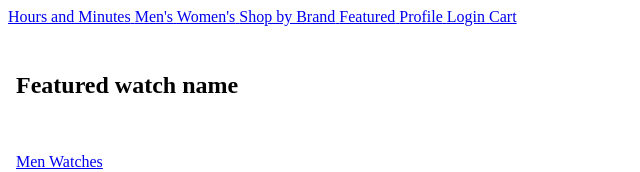
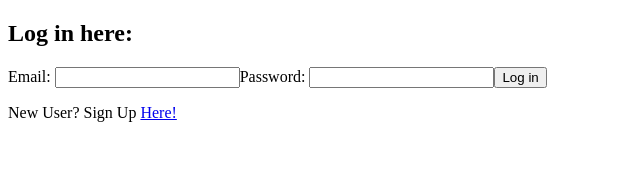
Before and after one commit to HoursAndMinutes/hours-and-minutes, a React (Vite) app in the folder client/: page / in a window 1280 px wide. Shown: the top 172 px of the page, without its empty margins (0-640 px from the left). Built offline with nearby package versions, Linux system fonts and the light colour scheme; no server answers.

Commit message:
sharul+tyler updates

```diff
--- a/client/src/App.jsx
+++ b/client/src/App.jsx
@@ -13,12 +13,22 @@ import SingleItem from './pages/SingleItem';
 import NavBar from './components/NavBar';
 import Footer from './components/Footer';
 import BrandsDetails from './pages/BrandsDetails';
-
+import { useEffect, useState } from 'react';
 
 const App = () => {
+
+  const [token, setToken] = useState("")
+
+  useEffect( () => {
+    const tkn = localStorage.getItem("logintoken")
+    setToken(tkn)
+  }, [])
+
   return (
     <section>
-      <NavBar />
+      {!token ? <LogIn setToken = {setToken}/> :
+      <>
+      <NavBar token = {token} setToken = {setToken} />
         <Routes>
           <Route path='/' element={<Home />}/>
           <Route path='/about' element={<AboutUs />}/>
@@ -26,7 +36,7 @@ const App = () => {
           <Route path='/cart' element={<Cart />}/>
           <Route path='/checkout' element={<Checkout />}/>
           <Route path='/contact' element={<Contact />}/>
-          <Route path='/login' element={<LogIn />}/>
+          {/* <Route path='/login' element={<LogIn />}/> */}
           <Route path='/profile' element={<Profile />}/>
           <Route path='/shop' element={<Shop />}/>
           <Route path='/signup' element={<SignUp />}/>
@@ -34,6 +44,7 @@ const App = () => {
           <Route path='/brands' element={<BrandsDetails />}/>
         </Routes>
       <Footer />
+      </> }
     </section>
   );
 };
--- a/client/src/components/LogInForm.jsx
+++ b/client/src/components/LogInForm.jsx
@@ -1,7 +1,10 @@
 import { useState } from "react";
+import { useLocation } from "react-router-dom";
+import { useNavigate } from "react-router-dom";
 
-const LogInForm = () => {
+const LogInForm = ({setToken}) => {
   //TO DO: Return token, link to backend, sign in user if info is correct
+  const navigate = useNavigate()
   const [email, setEmail] = useState("");
   const [password, setPassword] = useState("");
 
@@ -14,9 +17,14 @@ const LogInForm = () => {
       },
       body: JSON.stringify({ email, password }),
     });
-    const token = await result.json();
-    return token;
+    const resultToken = await result.json();
+    console.log(resultToken)
+    console.log(setToken)
+    setToken(resultToken.token)
+    localStorage.setItem("logintoken",resultToken.token)
+    navigate('/')
   };
+
   return (
     <section>
       <h2>Log in here:</h2>
--- a/client/src/components/NavBar.jsx
+++ b/client/src/components/NavBar.jsx
@@ -1,6 +1,8 @@
 import { Link } from "react-router-dom";
+import { useNavigate } from "react-router-dom";
 
-const NavBar = () => {
+const NavBar = ({setToken}) => {
+    const navigate = useNavigate()
   return (
     <header>
       <nav>
@@ -28,13 +30,20 @@ const NavBar = () => {
           {" "}
           Profile{" "}
         </Link>
-        <Link className="navLink" to="/login">
+        {/* <Link className="navLink" to="/login" state={{token : token}}>
           {" "}
           Login{" "}
-        </Link>
+        </Link> */}
         <Link className="navLink" to="/cart">
           {" "}
           Cart{" "}
+        </Link>
+
+        <Link className="navLink"  onClick={() => {localStorage.removeItem("logintoken")
+        setToken("")
+        navigate('/')}}>
+          {" "}
+          Sign Out{" "}
         </Link>
       </nav>
     </header>
--- a/client/src/pages/LogIn.jsx
+++ b/client/src/pages/LogIn.jsx
@@ -2,12 +2,12 @@ import React, { useState } from 'react';
 import LogInForm from "../components/LogInForm";
 import RegisterForm from "../components/RegisterForm";
 
-const LogIn = () => {
+const LogIn = ({setToken}) => {
     const [showLoginForm, setShowLoginForm] = useState(true);
 
     return (
         <section>
-            {showLoginForm ? <LogInForm /> : <RegisterForm />}
+            {showLoginForm ? <LogInForm setToken = {setToken}/> : <RegisterForm />}
             {showLoginForm ? (
                 <p>New User? Sign Up <a href="#" onClick={() => setShowLoginForm(false)}>Here!</a></p>
             ) : (
--- a/client/src/pages/Profile.jsx
+++ b/client/src/pages/Profile.jsx
@@ -1,11 +1,12 @@
 import PurchaseHistory from "../components/PurchaseHistory";
 
 const Profile = () => {
+    const token = localStorage.getItem("logintoken")
     //TO DO: Replace user with user's first name
     return (
         <section>
             <h1>Welcome, User!</h1>
-            <PurchaseHistory />
+            <PurchaseHistory token = {token} />
         </section>
     )
 };
```
Also changed, not shown: 2 other files (tests, documents, lock files or other folders).
